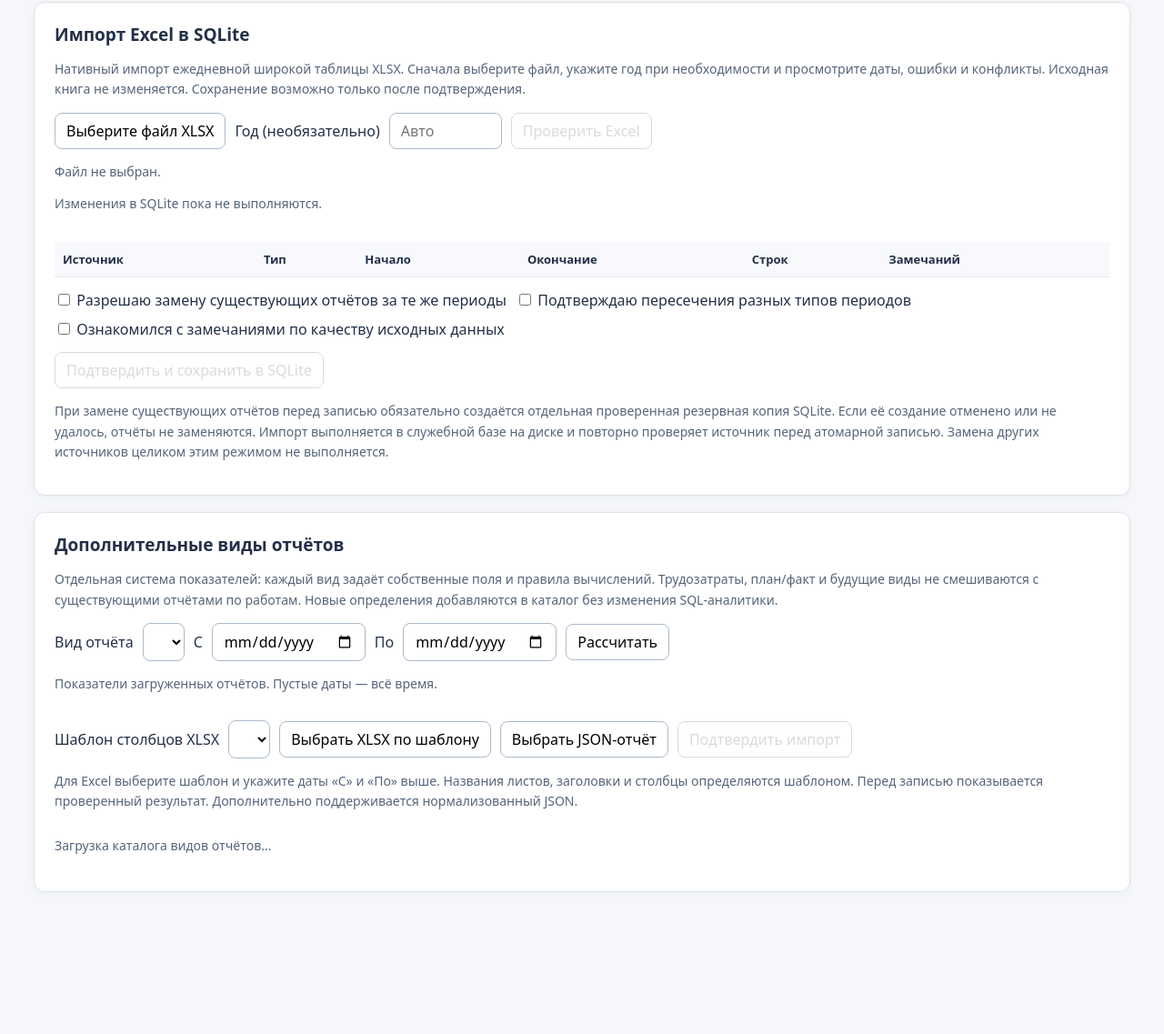
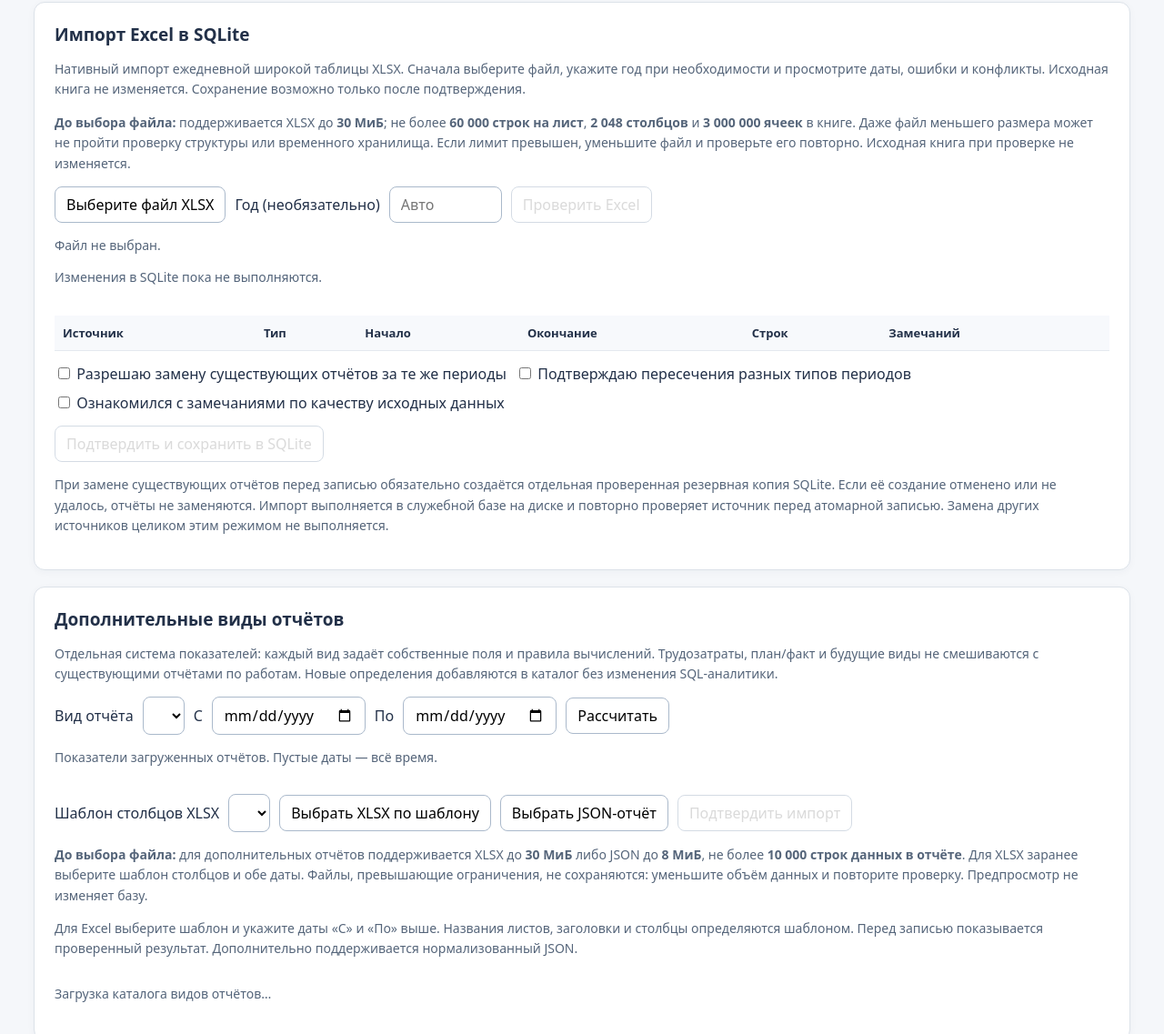
Before and after one commit to v2029944-ui/HTML-test, a website: page tauri/native-workspace.html in a window 1280 px wide. Shown: the part 1980-3117 px from the top of the page at 91% size. Before the commit the page ends 3027 px from the top, so only its background shows below. Drawn offline with Linux system fonts and the light colour scheme.

Commit message:
feat(import): show accurate file and row limits in native-workspace.html

```diff
--- a/tauri/native-workspace.html
+++ b/tauri/native-workspace.html
@@ -105,6 +105,7 @@ th{background:#f7f9fc;font-weight:650}td input{width:100%;min-width:150px}
 <section class="panel" aria-label="Нативный импорт XLSX">
 <h2>Импорт Excel в SQLite</h2>
 <p class="intro">Нативный импорт ежедневной широкой таблицы XLSX. Сначала выберите файл, укажите год при необходимости и просмотрите даты, ошибки и конфликты. Исходная книга не изменяется. Сохранение возможно только после подтверждения.</p>
+<p class="intro" id="wideImportLimits"><strong>До выбора файла:</strong> поддерживается XLSX до <strong>30 МиБ</strong>; не более <strong>60 000 строк на лист</strong>, <strong>2 048 столбцов</strong> и <strong>3 000 000 ячеек</strong> в книге. Даже файл меньшего размера может не пройти проверку структуры или временного хранилища. Если лимит превышен, уменьшите файл и проверьте его повторно. Исходная книга при проверке не изменяется.</p>
 <div class="controls">
 <button id="wideChoose" type="button">Выберите файл XLSX</button>
 <label for="wideYear">Год (необязательно)</label>
@@ -147,6 +148,7 @@ th{background:#f7f9fc;font-weight:650}td input{width:100%;min-width:150px}
 <button type="button" id="metricKindChoose">Выбрать JSON-отчёт</button>
 <button type="button" id="metricKindApply" disabled>Подтвердить импорт</button>
 </div>
+<p class="intro" id="metricImportLimits"><strong>До выбора файла:</strong> для дополнительных отчётов поддерживается XLSX до <strong>30 МиБ</strong> либо JSON до <strong>8 МиБ</strong>, не более <strong>10 000 строк данных в отчёте</strong>. Для XLSX заранее выберите шаблон столбцов и обе даты. Файлы, превышающие ограничения, не сохраняются: уменьшите объём данных и повторите проверку. Предпросмотр не изменяет базу.</p>
 <p id="metricKindFile" class="intro">Для Excel выберите шаблон и укажите даты «С» и «По» выше. Названия листов, заголовки и столбцы определяются шаблоном. Перед записью показывается проверенный результат. Дополнительно поддерживается нормализованный JSON.</p>
 <div id="metricKindPreview" class="overview"></div>
 <p id="metricKindStatus" class="status muted" role="status" aria-live="polite">Загрузка каталога видов отчётов…</p>
```
